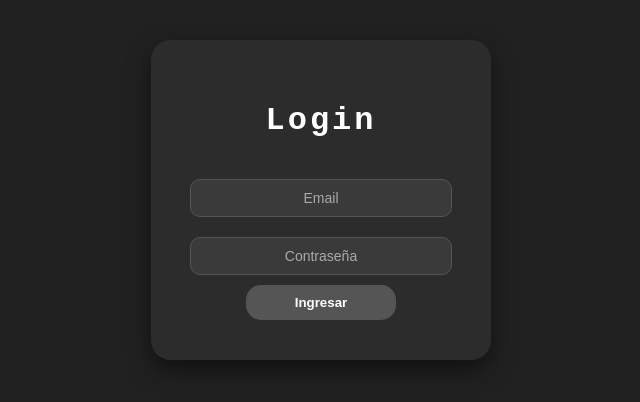
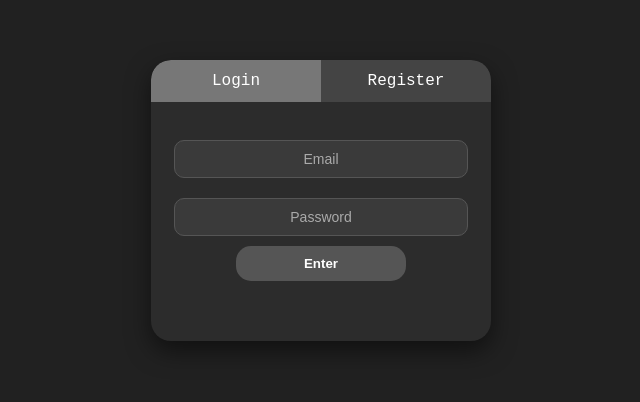
Before and after one commit to Ar13el/to-do-list, a plain HTML site: page index.html in a window 1280 px wide. Shown: the part 200-602 px from the top of the page, without its empty margins (319-959 px from the left). Drawn offline with Linux system fonts and the light colour scheme; no server answers.

Commit message:
add a register

```diff
--- a/index.html
+++ b/index.html
@@ -1,9 +1,10 @@
 <!DOCTYPE html>
-<html lang="es">
+<html lang="en">
 <head>
 <meta charset="UTF-8">
 <meta name="viewport" content="width=device-width, initial-scale=1.0">
 <title>Login To-do</title>
+
 <style>
 body{
     background-color: #212121;
@@ -18,15 +19,53 @@
     text-align: center;
     background-color: #2c2c2c;
     width: 300px;
-        padding: 40px 20px;
+    padding: 20px;
+    padding-top: 0;
     border-radius: 20px;
     box-shadow: 0 10px 25px rgba(0,0,0,0.5);
+    position: relative;
+    overflow: hidden;
+    transition: height 0.35s ease;
 }
-    .login h1{
+.tabs{
+    display: flex;
+    width: calc(100% + 40px);
+    margin-left: -20px;
+    margin-right: -20px;
+}
+.tab{
+    flex: 1;
+    text-align: center;
+    padding: 12px 0;
+    background-color: #444;
     color: white;
-        letter-spacing: 3px;
-        font-weight: bolder;
-        margin-bottom: 30px;
+    cursor: pointer;
+    transition: 0.3s;
+}
+#tabLogin{
+    border-top-left-radius: 20px;
+}
+#tabRegister{
+    border-top-right-radius: 20px;
+}
+.tab.active{
+    background-color: #777;
+}
+.box{
+    position: absolute;
+    top: 70px;
+    left: 0;
+    width: 100%;
+    text-align: center;
+    opacity: 0;
+    transform: translateY(15px);
+    pointer-events: none;
+    transition: 0.35s ease;
+}
+.box.active{
+    opacity: 1;
+    transform: translateY(0);
+    pointer-events: auto;
 }
 .login input{
     width: 80%;
@@ -63,9 +102,11 @@
     background-color: #777;
 }
 </style>
+
 <script type="module">
 import { initializeApp } from "https://www.gstatic.com/firebasejs/12.6.0/firebase-app.js";
-import { getAuth, onAuthStateChanged, signInWithEmailAndPassword } from "https://www.gstatic.com/firebasejs/12.6.0/firebase-auth.js";
+import { getAuth, onAuthStateChanged, signInWithEmailAndPassword, createUserWithEmailAndPassword, fetchSignInMethodsForEmail } from "https://www.gstatic.com/firebasejs/12.6.0/firebase-auth.js";
+import { getFirestore, doc, setDoc, getDoc } from "https://www.gstatic.com/firebasejs/12.6.0/firebase-firestore.js";
 
 const firebaseConfig = {
   apiKey: "AIzaSyDOnCWCmkuASQyBDU645ydrIXutj4_wfq8",
@@ -79,38 +120,125 @@ const firebaseConfig = {
 
 const app = initializeApp(firebaseConfig);
 const auth = getAuth(app);
+const db = getFirestore(app);
 
 window.addEventListener('DOMContentLoaded', () => {
-  const emailInput = document.getElementById('email');
-  const passwordInput = document.getElementById('password');
-  const form = document.getElementById('loginForm');
+    const tabLogin = document.getElementById('tabLogin');
+    const tabRegister = document.getElementById('tabRegister');
+    const loginBox = document.getElementById('loginBox');
+    const registerBox = document.getElementById('registerBox');
+    const loginContainer = document.querySelector('.login');
+
+    const updateHeight = (element) => {
+        const h = element.offsetHeight + 110;
+        loginContainer.style.height = h + 'px';
+    };
+
+    updateHeight(loginBox);
+
+    const changeTab = (active, inactive, showBox, hideBox) => {
+        active.classList.add('active');
+        inactive.classList.remove('active');
+        hideBox.classList.remove('active');
+        setTimeout(() => {
+            showBox.classList.add('active');
+            updateHeight(showBox);
+        }, 50);
+    };
+
+    tabLogin.onclick = () => {
+        changeTab(tabLogin, tabRegister, loginBox, registerBox);
+    };
+
+    tabRegister.onclick = () => {
+        changeTab(tabRegister, tabLogin, registerBox, loginBox);
+    };
+
+    loginBox.classList.add('active');
 
     onAuthStateChanged(auth, (user) => {
-    if (user) {
+        if (user) window.location.href = 'app.html';
+    });
+
+    const loginForm = document.getElementById('loginForm');
+    loginForm.addEventListener('submit', async (event) => {
+        event.preventDefault();
+        const email = document.getElementById('emailLogin').value;
+        const password = document.getElementById('passwordLogin').value;
+        try {
+            await signInWithEmailAndPassword(auth, email, password);
             window.location.href = 'app.html';
+        } catch (error) {
+            alert("Login error: " + error.message);
         }
     });
 
-  form.addEventListener('submit', async (event) => {
+    const registerForm = document.getElementById('registerForm');
+    registerForm.addEventListener('submit', async (event) => {
         event.preventDefault();
+
+        const btn = registerForm.querySelector("button");
+        btn.disabled = true;
+
+        const email = document.getElementById('emailRegister').value;
+        const password = document.getElementById('passwordRegister').value;
+        const username = document.getElementById('usernameRegister').value;
+
         try {
-      await signInWithEmailAndPassword(auth, emailInput.value, passwordInput.value);
+            const emailMethods = await fetchSignInMethodsForEmail(auth, email);
+            if (emailMethods.length > 0) {
+                alert("Email already registered.");
+                btn.disabled = false;
+                return;
+            }
+
+            const taken = await getDoc(doc(db, 'usernames', username));
+            if (taken.exists()) {
+                alert("Username already taken.");
+                btn.disabled = false;
+                return;
+            }
+
+            const userCred = await createUserWithEmailAndPassword(auth, email, password);
+
+            await setDoc(doc(db, 'users', userCred.user.uid), { username });
+            await setDoc(doc(db, 'usernames', username), { uid: userCred.user.uid });
+
             window.location.href = 'app.html';
         } catch (error) {
-      alert("Error login: " + error.message);
+            alert("Register error: " + error.message);
+            btn.disabled = false;
         }
     });
 });
 </script>
 </head>
+
 <body>
 <div class="login">
-    <h1>Login</h1>
+
+    <div class="tabs">
+        <div id="tabLogin" class="tab active">Login</div>
+        <div id="tabRegister" class="tab">Register</div>
+    </div>
+
+    <div id="loginBox" class="box">
         <form id="loginForm" autocomplete="off">
-        <input id="email" type="email" placeholder="Email" autocomplete="off" required>
-        <input id="password" type="password" placeholder="Contraseña" autocomplete="off" required>
-        <button type="submit">Ingresar</button>
+            <input id="emailLogin" type="email" placeholder="Email" required>
+            <input id="passwordLogin" type="password" placeholder="Password" required>
+            <button type="submit">Enter</button>
         </form>
+    </div>
+
+    <div id="registerBox" class="box">
+        <form id="registerForm" autocomplete="off">
+            <input id="usernameRegister" type="text" placeholder="Username" required>
+            <input id="emailRegister" type="email" placeholder="Email" required>
+            <input id="passwordRegister" type="password" placeholder="Password" required>
+            <button type="submit">Create</button>
+        </form>
+    </div>
+
 </div>
 </body>
 </html>
```
Lines whose indentation alone changed are shown as unchanged.
